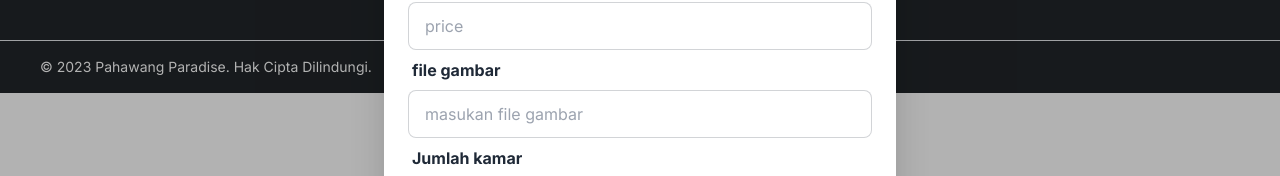
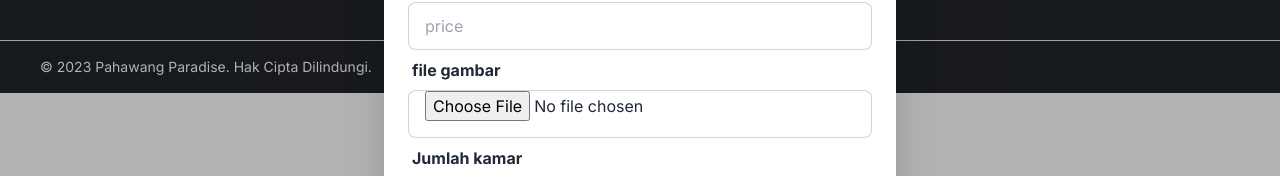
Before and after one commit to siburianbasrunki/TApahawang, a Next.js app: page /Admin/Villa in a window 1280 px wide. Both pictures are taken after a click on the button "ADD NEW". Shown: the part 372-548 px from the top of the page. Built offline with nearby package versions, Linux system fonts and the light colour scheme; no server answers; the database is empty.

Commit message:
update add villa

```diff
--- a/app/Admin/Villa/addVilla.tsx
+++ b/app/Admin/Villa/addVilla.tsx
@@ -1,29 +1,42 @@
-"use client";
-import { useState, SyntheticEvent } from "react";
-import axios from "axios";
-import { useRouter } from "next/navigation";
+'use client';
+import { useState, SyntheticEvent } from 'react';
+import axios from 'axios';
+import { useRouter } from 'next/navigation';
+
 const addVilla = () => {
-  const [nama, setNama] = useState("");
-  const [deskripsi, setDeskripsi] = useState("");
-  const [hargaPerMalam, setHargaPerMalam] = useState("");
-  const [gambar, setGambar] = useState("");
-  const [ketersediaan, setKetersediaan] = useState("");
+  const [nama, setNama] = useState('');
+  const [deskripsi, setDeskripsi] = useState('');
+  const [hargaPerMalam, setHargaPerMalam] = useState('');
+  const [gambar, setGambar] = useState<File | null>(null);
+  const [ketersediaan, setKetersediaan] = useState('');
   const [isOpen, setIsOpen] = useState(false);
   const router = useRouter();
+
   const handleSubmit = async (e: SyntheticEvent) => {
     e.preventDefault();
-    await axios.post("/api/villas", {
+
+    // upload image to cloudinary
+    const formData = new FormData();
+    formData.append('file', gambar as File);
+    formData.append('upload_preset', 'my-uploads');
+    const data = await axios.post(
+      `https://api.cloudinary.com/v1_1/${process.env.NEXT_PUBLIC_CLOUDINARY_CLOUD_NAME}/image/upload`,
+      formData
+    );
+
+    await axios.post('/api/villas', {
       nama: nama,
       deskripsi: deskripsi,
       hargaPerMalam: Number(hargaPerMalam),
-      gambar: gambar,
+      gambar: data.data.secure_url,
       ketersediaan: Number(ketersediaan),
     });
-    setNama("");
-    setDeskripsi("");
-    setHargaPerMalam("");
-    setGambar("");
-    setKetersediaan("");
+
+    setNama('');
+    setDeskripsi('');
+    setHargaPerMalam('');
+    setGambar(null);
+    setKetersediaan('');
     router.refresh();
     setIsOpen(false);
   };
@@ -34,68 +47,67 @@ const addVilla = () => {
 
   return (
     <div>
-      <button className="btn" onClick={handleModal}>
+      <button className='btn' onClick={handleModal}>
         Add New
       </button>
-      <div className={isOpen ? "modal modal-open" : "modal"}>
-        <div className="modal-box">
-          <h3 className="font-bold  text-lg">Add New Villa</h3>
+      <div className={isOpen ? 'modal modal-open' : 'modal'}>
+        <div className='modal-box'>
+          <h3 className='font-bold text-lg'>Add New Villa</h3>
           <form onSubmit={handleSubmit}>
-            <div className="form-control w-full">
-              <label className="label font-bold">Nama Villa</label>
+            <div className='form-control w-full'>
+              <label className='label font-bold'>Nama Villa</label>
               <input
-                type="text"
+                type='text'
                 value={nama}
                 onChange={(e) => setNama(e.target.value)}
-                className="input input-bordered"
-                placeholder="masukan nama villa"
+                className='input input-bordered'
+                placeholder='masukan nama villa'
               />
             </div>
-            <div className="form-control w-full">
-              <label className="label font-bold">Deskripsi</label>
+            <div className='form-control w-full'>
+              <label className='label font-bold'>Deskripsi</label>
               <input
-                type="text"
+                type='text'
                 value={deskripsi}
                 onChange={(e) => setDeskripsi(e.target.value)}
-                className="input input-bordered"
-                placeholder="masukan deskripsi singkat"
+                className='input input-bordered'
+                placeholder='masukan deskripsi singkat'
               />
             </div>
-            <div className="form-control w-full">
-              <label className="label font-bold">Harga/malam</label>
+            <div className='form-control w-full'>
+              <label className='label font-bold'>Harga/malam</label>
               <input
-                type="text"
+                type='text'
                 value={hargaPerMalam}
                 onChange={(e) => setHargaPerMalam(e.target.value)}
-                className="input input-bordered"
-                placeholder="price"
+                className='input input-bordered'
+                placeholder='price'
               />
             </div>
-            <div className="form-control w-full">
-              <label className="label font-bold">file gambar</label>
+            <div className='form-control w-full'>
+              <label className='label font-bold'>file gambar</label>
               <input
-                type="text"
-                value={gambar}
-                onChange={(e) => setGambar(e.target.value)}
-                className="input input-bordered"
-                placeholder="masukan file gambar"
+                type='file' // Updated to type="file"
+                onChange={(e) => setGambar(e.target.files?.[0] || null)} // Updated to handle file selection
+                className='input input-bordered'
+                placeholder='masukan file gambar'
               />
             </div>
-            <div className="form-control w-full">
-              <label className="label font-bold">Jumlah kamar</label>
+            <div className='form-control w-full'>
+              <label className='label font-bold'>Jumlah kamar</label>
               <input
-                type="text"
+                type='text'
                 value={ketersediaan}
                 onChange={(e) => setKetersediaan(e.target.value)}
-                className="input input-bordered"
-                placeholder="masukan jumlah kamar"
+                className='input input-bordered'
+                placeholder='masukan jumlah kamar'
               />
             </div>
-            <div className="modal-action">
-              <button type="button" className="btn" onClick={handleModal}>
+            <div className='modal-action'>
+              <button type='button' className='btn' onClick={handleModal}>
                 Close
               </button>
-              <button type="submit" className="btn btn-primary">
+              <button type='submit' className='btn btn-primary'>
                 Submit
               </button>
             </div>
```
Also changed, not shown: 1 other file (tests, documents, lock files or other folders).
